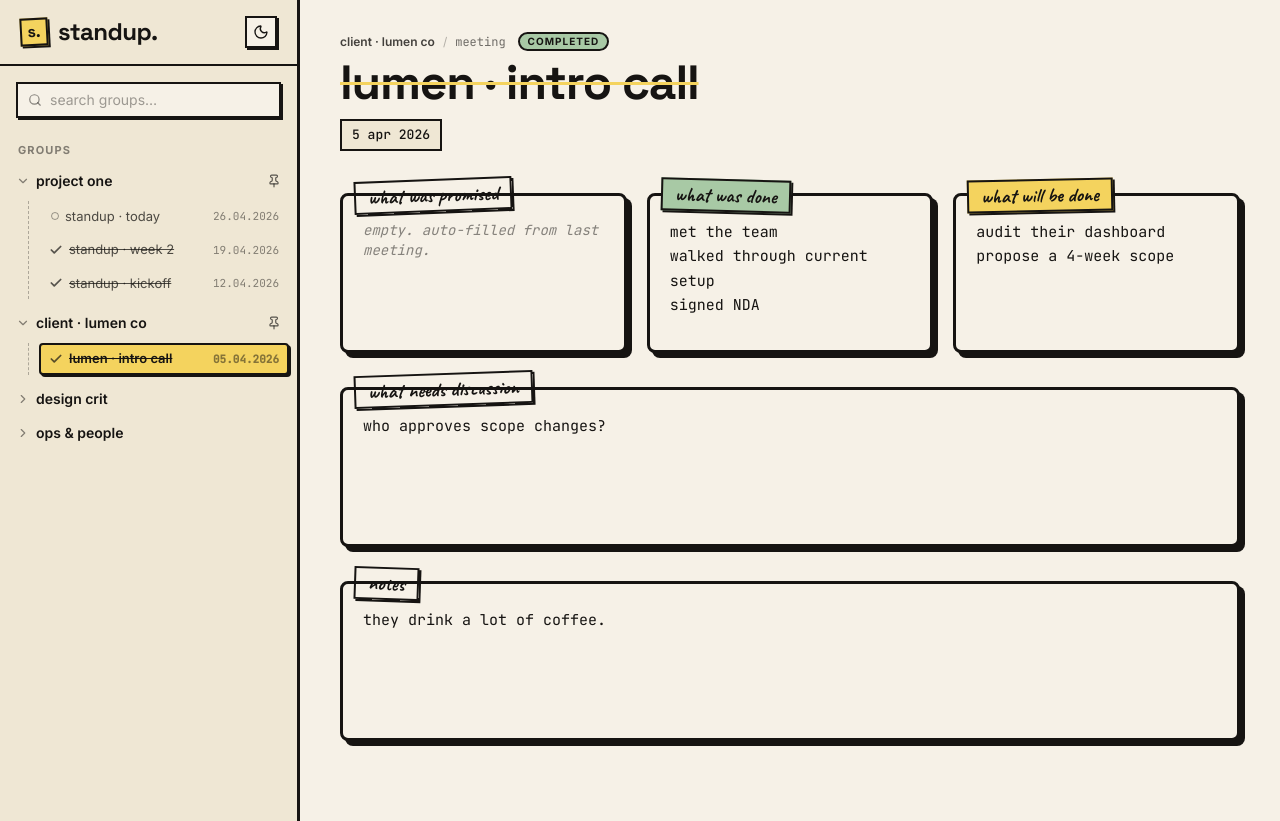
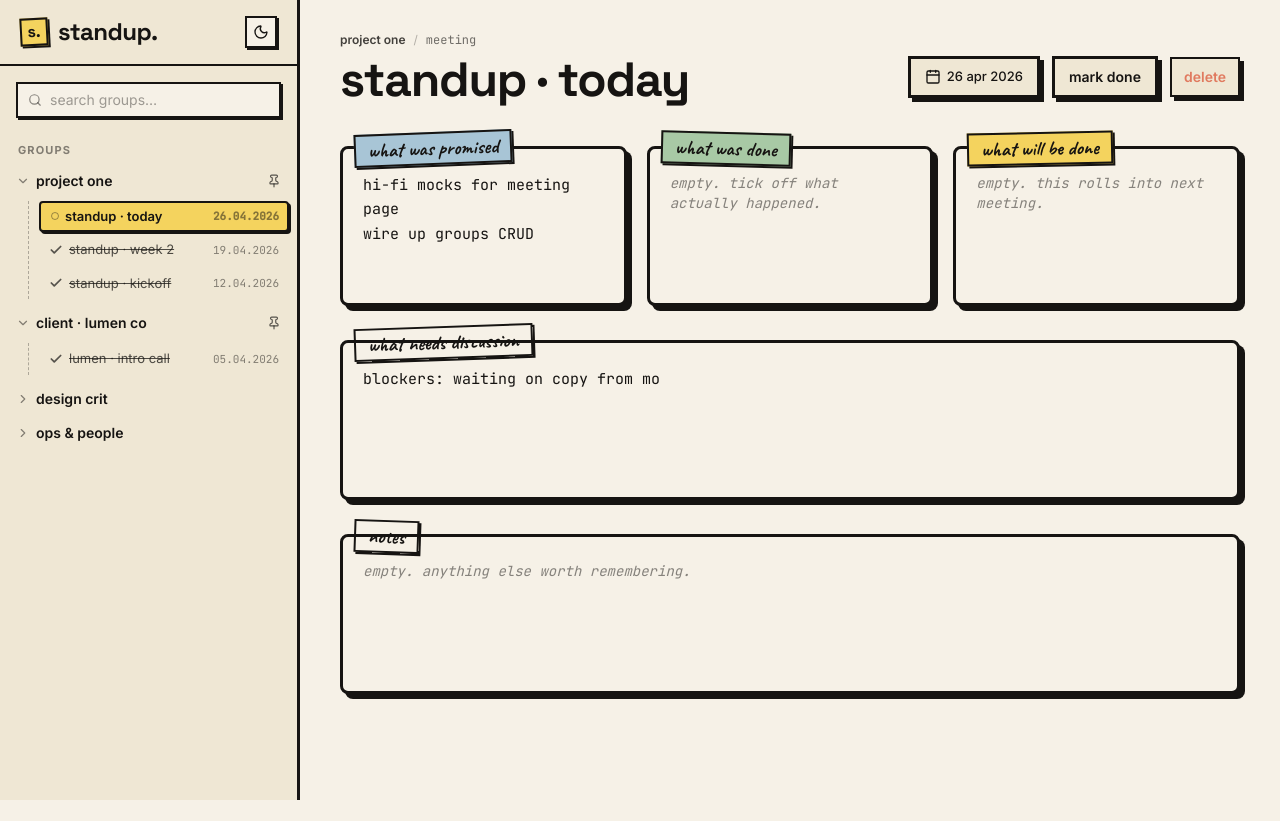
Before and after one commit to m33ga/standup, a React (Vite) app: page / in a window 1280 px wide. After the commit the page ends 800 px from the top, so only its background shows below. Built offline with nearby package versions, Linux system fonts and the light colour scheme.

Commit message:
feat: allow completing, deleting and editing meeting details from meeting header

```diff
--- a/package.json
+++ b/package.json
@@ -13,6 +13,7 @@
   "dependencies": {
     "lucide-react": "^1.11.0",
     "react": "^19.2.4",
+    "react-day-picker": "^9.14.0",
     "react-dom": "^19.2.4"
   },
   "devDependencies": {
--- a/src/App.tsx
+++ b/src/App.tsx
@@ -3,11 +3,11 @@ import { EmptyState } from "./components/EmptyState";
 import { MeetingView } from "./components/MeetingView";
 import { Sidebar } from "./components/Sidebar";
 import { seedGroups, seedMeetings } from "./types/seed";
-import type { Id, Meeting, SectionKey } from "./types";
+import type { Id, IsoDate, Meeting, SectionKey } from "./types";
 
 function App() {
   const [meetings, setMeetings] = useState<Meeting[]>(seedMeetings);
-  const selectedMeetingId = meetings[3].id;
+  const [selectedMeetingId, setSelectedMeetingId] = useState<Id | null>("m3");
   const expandedGroupIds = { g1: true, g2: true };
   const query = "";
   const theme = "light" as const;
@@ -16,6 +16,26 @@ function App() {
   const group = meeting
     ? seedGroups.find((g) => g.id === meeting.groupId)
     : undefined;
+
+  const renameMeeting = (id: Id, title: string) => {
+    setMeetings((ms) => ms.map((m) => (m.id === id ? { ...m, title } : m)));
+  };
+
+  const setMeetingDate = (id: Id, date: IsoDate) => {
+    setMeetings((ms) => ms.map((m) => (m.id === id ? { ...m, date } : m)));
+  };
+
+  const deleteMeeting = (id: Id) => {
+    if (!window.confirm("delete this meeting?")) return;
+    setMeetings((ms) => ms.filter((m) => m.id !== id));
+    if (selectedMeetingId === id) setSelectedMeetingId(null);
+  };
+
+  const toggleCompleted = (id: Id) => {
+    setMeetings((ms) =>
+      ms.map((m) => (m.id === id ? { ...m, completed: !m.completed } : m)),
+    );
+  };
 
   const setSection = (id: Id, key: SectionKey, value: string) => {
     setMeetings((ms) =>
@@ -38,6 +58,10 @@ function App() {
           <MeetingView
             meeting={meeting}
             group={group}
+            onRenameMeeting={renameMeeting}
+            onSetMeetingDate={setMeetingDate}
+            onDeleteMeeting={deleteMeeting}
+            onToggleCompleted={toggleCompleted}
             onSetSection={setSection}
           />
         ) : (
--- /dev/null
+++ b/src/components/DatePickerButton.tsx
@@ -0,0 +1,103 @@
+import { useEffect, useRef, useState } from "react";
+import { DayPicker } from "react-day-picker";
+import { Calendar } from "lucide-react";
+import "react-day-picker/style.css";
+import type { IsoDate } from "../types";
+
+function formatLongDate(iso: string): string {
+  const [y, m, d] = iso.split("-").map(Number);
+  const date = new Date(y, m - 1, d);
+  return new Intl.DateTimeFormat("en-GB", {
+    day: "numeric",
+    month: "short",
+    year: "numeric",
+  })
+    .format(date)
+    .toLowerCase();
+}
+
+function toIsoDate(date: Date): IsoDate {
+  const y = date.getFullYear();
+  const m = String(date.getMonth() + 1).padStart(2, "0");
+  const d = String(date.getDate()).padStart(2, "0");
+  return `${y}-${m}-${d}` as IsoDate;
+}
+
+function fromIsoDate(iso: string): Date {
+  const [y, m, d] = iso.split("-").map(Number);
+  return new Date(y, m - 1, d);
+}
+
+type DatePickerButtonProps = {
+  value: IsoDate;
+  onChange: (date: IsoDate) => void;
+};
+
+export function DatePickerButton({ value, onChange }: DatePickerButtonProps) {
+  const [open, setOpen] = useState(false);
+  const containerRef = useRef<HTMLDivElement>(null);
+
+  // close on outside click or escape
+  useEffect(() => {
+    if (!open) return;
+
+    const handleClick = (e: MouseEvent) => {
+      if (
+        containerRef.current &&
+        !containerRef.current.contains(e.target as Node)
+      ) {
+        setOpen(false);
+      }
+    };
+    const handleKey = (e: KeyboardEvent) => {
+      if (e.key === "Escape") setOpen(false);
+    };
+
+    document.addEventListener("mousedown", handleClick);
+    document.addEventListener("keydown", handleKey);
+    return () => {
+      document.removeEventListener("mousedown", handleClick);
+      document.removeEventListener("keydown", handleKey);
+    };
+  }, [open]);
+
+  const selected = fromIsoDate(value);
+
+  return (
+    <div ref={containerRef} className="relative">
+      <button
+        type="button"
+        onClick={() => setOpen((o) => !o)}
+        title="change date"
+        className="inline-flex items-center gap-1.5 border-[3px] border-ink bg-paper-2 px-3.5 py-2 font-sans text-[13px] font-medium text-ink shadow-paper transition-transform duration-100 hover:-translate-x-px hover:-translate-y-px hover:shadow-paper-lg active:translate-x-1 active:translate-y-1 active:shadow-none"
+      >
+        <Calendar size={16} />
+        {formatLongDate(value)}
+      </button>
+
+      {open && (
+        <div className="absolute right-0 z-20 mt-2 rounded-lg border-[3px] border-ink bg-paper p-3 shadow-paper-lg">
+          <DayPicker
+            mode="single"
+            selected={selected}
+            onSelect={(date) => {
+              if (date) {
+                onChange(toIsoDate(date));
+                setOpen(false);
+              }
+            }}
+            defaultMonth={selected}
+            showOutsideDays
+            classNames={{
+              caption_label: "font-display text-lg font-bold text-ink",
+              weekday: "font-mono text-xs text-ink/60 uppercase",
+              day: "font-sans text-sm text-ink",
+              selected: "border-1 border-ink font-bold",
+              outside: "text-ink/30",
+            }}
+          />
+        </div>
+      )}
+    </div>
+  );
+}
--- /dev/null
+++ b/src/components/EditableText.tsx
@@ -0,0 +1,79 @@
+import { useEffect, useRef, useState } from "react";
+
+type EditableTextProps = {
+  value: string;
+  onChange: (value: string) => void;
+  className?: string;
+  inputClassName?: string;
+  displayClassName?: string;
+  placeholder?: string;
+  title?: string;
+  as?: "h1" | "h2" | "h3" | "span" | "p";
+};
+
+export function EditableText({
+  value,
+  onChange,
+  className = "",
+  inputClassName = "",
+  displayClassName = "",
+  placeholder,
+  title = "click to edit",
+  as: Tag = "span",
+}: EditableTextProps) {
+  const [editing, setEditing] = useState(false);
+  const [draft, setDraft] = useState(value);
+  const ref = useRef<HTMLInputElement>(null);
+
+  useEffect(() => {
+    if (editing && ref.current) {
+      ref.current.focus();
+      ref.current.select();
+    }
+  }, [editing]);
+
+  const save = () => {
+    onChange(draft.trim() || value); // empty input falls back to original
+    setEditing(false);
+  };
+
+  const cancel = () => {
+    setDraft(value);
+    setEditing(false);
+  };
+
+  if (editing) {
+    return (
+      <input
+        ref={ref}
+        value={draft}
+        onChange={(e) => setDraft(e.target.value)}
+        onBlur={save}
+        onKeyDown={(e) => {
+          if (e.key === "Enter") {
+            e.preventDefault();
+            save();
+          } else if (e.key === "Escape") {
+            e.preventDefault();
+            cancel();
+          }
+        }}
+        placeholder={placeholder}
+        className={`${className} ${inputClassName}`}
+      />
+    );
+  }
+
+  return (
+    <Tag
+      onClick={() => {
+        setDraft(value);
+        setEditing(true);
+      }}
+      title={title}
+      className={`cursor-text ${className} ${displayClassName}`}
+    >
+      {value}
+    </Tag>
+  );
+}
--- a/src/components/MeetingHeader.tsx
+++ b/src/components/MeetingHeader.tsx
@@ -1,49 +1,73 @@
-import type { Group, Meeting } from "../types";
-
-function formatLongDate(iso: string): string {
-  const [y, m, d] = iso.split("-").map(Number);
-  const date = new Date(y, m - 1, d);
-
-  return new Intl.DateTimeFormat("en-GB", {
-    day: "numeric",
-    month: "short",
-    year: "numeric",
-  })
-    .format(date)
-    .toLowerCase();
-}
+import type { Group, Id, IsoDate, Meeting } from "../types";
+import { DatePickerButton } from "./DatePickerButton";
+import { EditableText } from "./EditableText";
 
 type MeetingHeaderProps = {
   meeting: Meeting;
   group: Group;
+  onRename: (id: Id, title: string) => void;
+  onSetDate: (id: Id, date: IsoDate) => void;
+  onToggleCompleted: (id: Id) => void;
+  onDelete: (id: Id) => void;
 };
 
-export function MeetingHeader({ meeting, group }: MeetingHeaderProps) {
+export function MeetingHeader({
+  meeting,
+  group,
+  onRename,
+  onSetDate,
+  onToggleCompleted,
+  onDelete,
+}: MeetingHeaderProps) {
   return (
     <div>
       <div className="flex items-center gap-2 font-sans text-xs text-ink/60">
         <span className="font-semibold text-ink/80">{group.name}</span>
         <span className="opacity-50">/</span>
         <span className="font-mono">meeting</span>
-        {meeting.completed && (
-          <span className="ml-1 inline-flex items-center rounded-full border-2 border-ink bg-mint px-2 py-px font-sans text-[10px] font-bold tracking-widest text-ink uppercase">
-            completed
-          </span>
-        )}
       </div>
 
-      <h1
-        className={`mt-2 font-display text-5xl leading-none font-bold tracking-tight text-ink ${
-          meeting.completed
-            ? "line-through decoration-yolk decoration-[3px]"
-            : ""
-        }`}
-      >
-        {meeting.title}
-      </h1>
+      <div className="mt-2 flex flex-wrap items-start gap-5">
+        <div className="min-w-[320px] flex-1">
+          <EditableText
+            as="h1"
+            value={meeting.title}
+            onChange={(title) => onRename(meeting.id, title)}
+            className="w-full font-display text-5xl leading-none font-bold tracking-tight text-ink"
+            inputClassName="border-[2.5px] border-dashed border-ink bg-paper-2 px-2 py-0.5 outline-none"
+            displayClassName={
+              meeting.completed
+                ? "line-through decoration-yolk decoration-[7px]"
+                : ""
+            }
+            title="click to rename"
+          />
+        </div>
 
-      <div className="mt-3 inline-flex items-center gap-1.5 border-2 border-ink bg-paper-2 px-2.5 py-1 font-mono text-[13px] font-medium text-ink">
-        {formatLongDate(meeting.date)}
+        <div className="flex shrink-0 items-center gap-3">
+          <DatePickerButton
+            value={meeting.date}
+            onChange={(date) => onSetDate(meeting.id, date)}
+          />
+
+          <button
+            type="button"
+            onClick={() => onToggleCompleted(meeting.id)}
+            className={`inline-flex items-center gap-2 border-[3px] border-ink px-3.5 py-2 font-sans text-sm font-semibold text-ink shadow-paper transition-transform duration-100 hover:-translate-x-px hover:-translate-y-px hover:shadow-paper-lg active:translate-x-1 active:translate-y-1 active:shadow-none ${
+              meeting.completed ? "bg-mint" : "bg-paper-2"
+            }`}
+          >
+            {meeting.completed ? "mark undone" : "mark done"}
+          </button>
+          <button
+            type="button"
+            onClick={() => onDelete(meeting.id)}
+            title="delete meeting"
+            className="border-[2.5px] border-ink bg-paper-2 px-3 py-2 font-sans text-sm font-semibold text-tomato shadow-paper transition-transform duration-100 hover:-translate-x-px hover:-translate-y-px hover:shadow-paper-lg active:translate-x-1 active:translate-y-1 active:shadow-none"
+          >
+            delete
+          </button>
+        </div>
       </div>
     </div>
   );
--- a/src/components/MeetingView.tsx
+++ b/src/components/MeetingView.tsx
@@ -1,4 +1,4 @@
-import type { Group, Id, Meeting, SectionKey } from "../types";
+import type { Group, Id, IsoDate, Meeting, SectionKey } from "../types";
 import { SECTION_META } from "../utils/sectionsMap";
 import { MeetingHeader } from "./MeetingHeader";
 import { SectionCard } from "./SectionCard";
@@ -16,17 +16,32 @@ const BOTTOM_KEYS = [
 type MeetingViewProps = {
   meeting: Meeting;
   group: Group;
+  onRenameMeeting: (id: Id, title: string) => void;
+  onSetMeetingDate: (id: Id, date: IsoDate) => void;
+  onDeleteMeeting: (id: Id) => void;
+  onToggleCompleted: (id: Id) => void;
   onSetSection: (id: Id, key: SectionKey, value: string) => void;
 };
 
 export function MeetingView({
   meeting,
   group,
+  onRenameMeeting,
+  onSetMeetingDate,
+  onDeleteMeeting,
+  onToggleCompleted,
   onSetSection,
 }: MeetingViewProps) {
   return (
     <div className="mx-auto max-w-[1200px] px-10 py-8 pb-20">
-      <MeetingHeader meeting={meeting} group={group} />
+      <MeetingHeader
+        meeting={meeting}
+        group={group}
+        onRename={onRenameMeeting}
+        onSetDate={onSetMeetingDate}
+        onToggleCompleted={onToggleCompleted}
+        onDelete={onDeleteMeeting}
+      />
 
       <div className="mt-7 flex flex-wrap gap-5">
         {TOP_KEYS.map((k) => (
--- a/src/index.css
+++ b/src/index.css
@@ -23,6 +23,10 @@
   --shadow-paper: 4px 4px 0 0 var(--color-ink);
   --shadow-paper-md: 5px 5px 0 0 var(--color-ink);
   --shadow-paper-lg: 6px 6px 0 0 var(--color-ink);
+}
+
+.rdp-root.rdp-root {
+  --rdp-accent-color: var(--color-sky);
 }
 
 /* dark theme */
```
Also changed, not shown: 1 other file (tests, documents, lock files or other folders).
